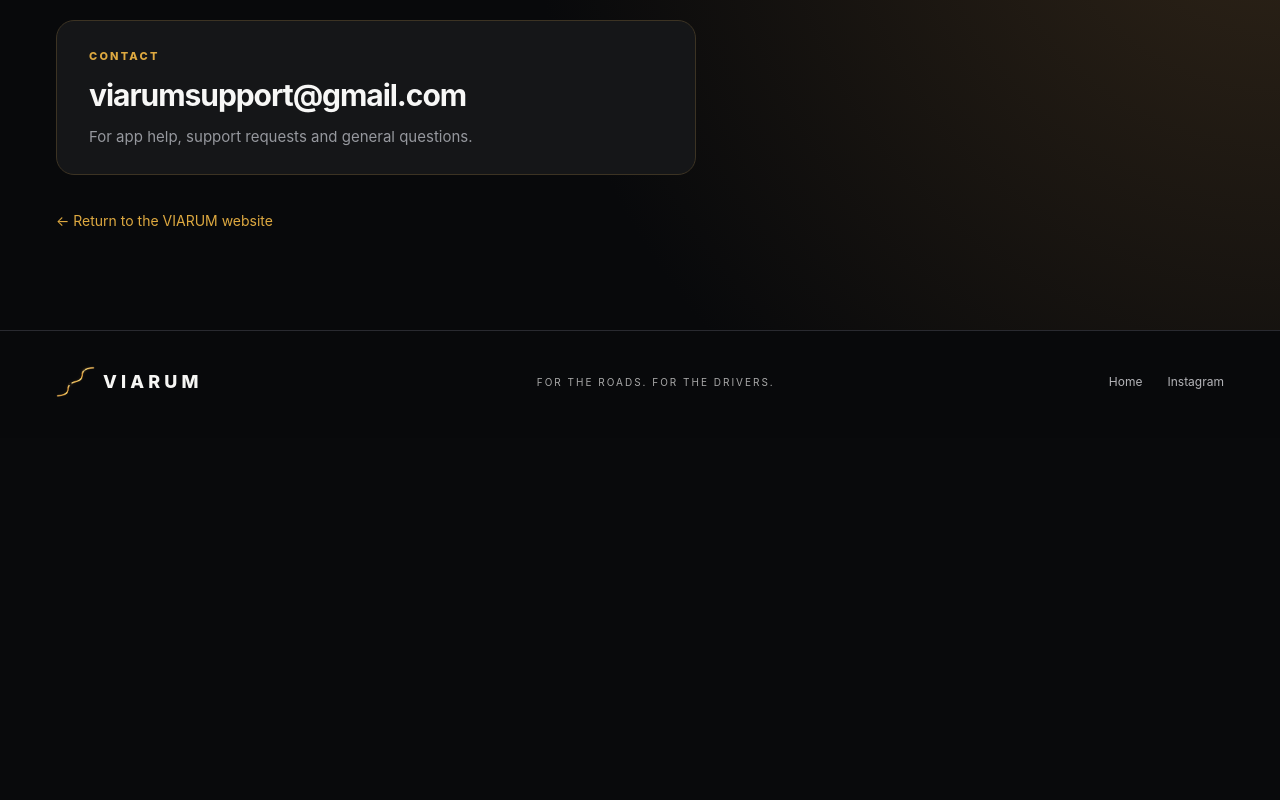
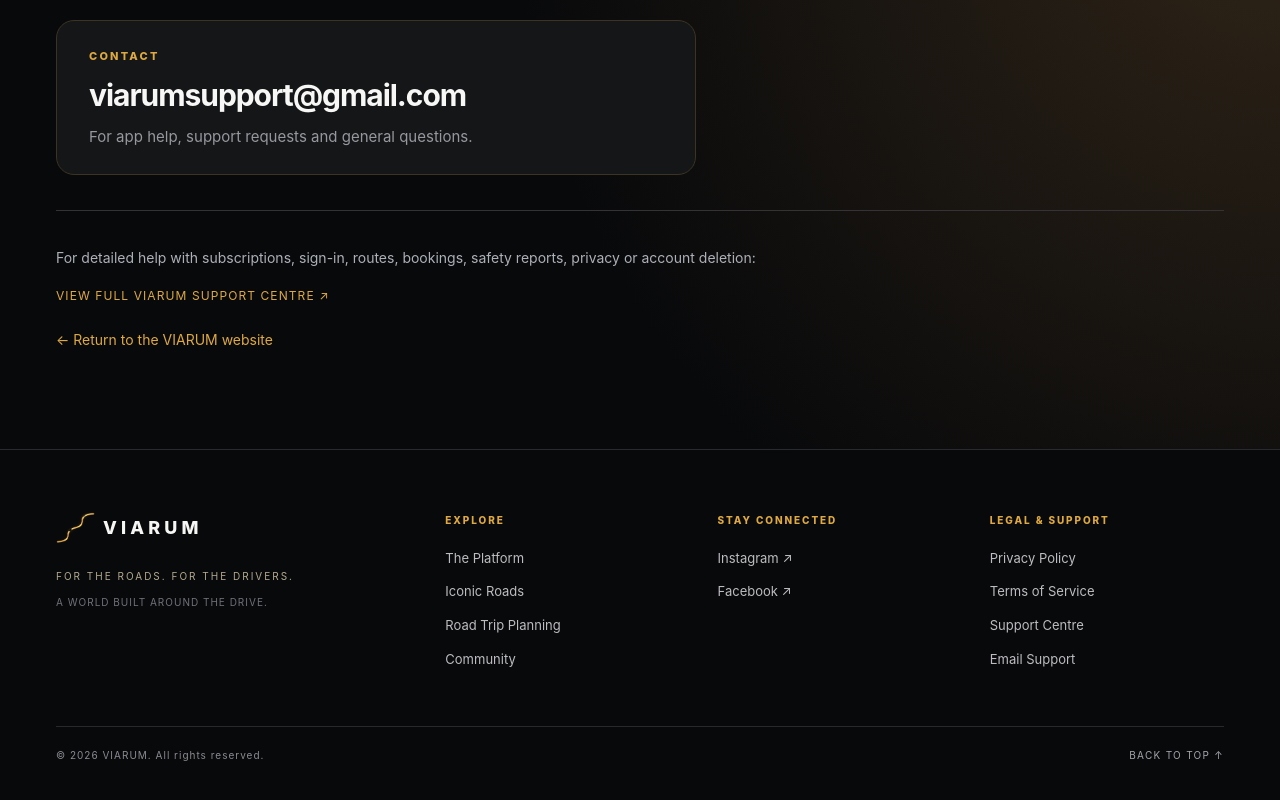
Before and after one commit to viarumapp/viarumapp.github.io, a plain HTML site: page support.html in a window 1280 px wide. Shown: the part 508-1308 px from the top of the page. Before the commit the page ends 946 px from the top, so only its background shows below. Drawn offline with Linux system fonts and the light colour scheme.

Commit message:
Add official Facebook and legal policy links with luxury footer

```diff
--- a/styles.css
+++ b/styles.css
@@ -242,3 +242,23 @@ em{font-style:normal;color:var(--gold)}
  .support-panel{padding:23px}
 }
 @media(prefers-reduced-motion:reduce){html{scroll-behavior:auto}.button{transition:none}}
+
+/* Official social and legal footer */
+.site-footer{padding-top:62px}
+.footer-luxe{display:grid;grid-template-columns:minmax(230px,1.5fr) repeat(3,minmax(140px,1fr));gap:38px;align-items:start}
+.footer-luxe .footer-identity{min-width:0}
+.footer-luxe .footer-identity p{font-size:10px;letter-spacing:.2em;margin-top:20px;color:#b5aa91;line-height:1.6}
+.footer-tagline{display:block;color:#70727a;font-size:10px;letter-spacing:.1em;margin-top:12px}
+.footer-luxe .footer-heading{font-size:10px;font-weight:800;letter-spacing:.19em;color:var(--gold);margin:2px 0 22px}
+.footer-luxe .footer-group nav{display:flex;flex-direction:column;align-items:flex-start;gap:13px}
+.footer-luxe .footer-group nav a{font-size:13px;color:#bdbdc1;letter-spacing:0;line-height:1.6;text-decoration:none;transition:color .2s ease}
+.footer-luxe .footer-group nav a:hover,.footer-luxe .footer-group nav a:focus{color:var(--gold)}
+.footer-base{display:flex;justify-content:space-between;align-items:center;gap:15px;flex-wrap:wrap;border-top:1px solid #27292d;padding-top:22px;margin-top:56px;color:#8b8c92;font-size:10px;letter-spacing:.1em}
+.footer-base a{color:#a4a5aa;font-size:10px;text-decoration:none;letter-spacing:.13em}
+.closing-actions{display:flex;gap:15px;flex-wrap:wrap;justify-content:center}
+.closing-actions .button{min-width:192px}
+.support-more{border-top:1px solid #343235;padding:21px 0 25px;margin-top:24px}
+.support-more p{font-size:14px;color:#aeb0b8;line-height:1.7}
+.support-more .text-back{font-size:12px;letter-spacing:.09em}
+@media(max-width:920px){.footer-luxe{grid-template-columns:repeat(2,minmax(0,1fr));gap:40px}.footer-identity{grid-column:span 2}}
+@media(max-width:640px){.site-footer{padding-top:48px}.footer-luxe{grid-template-columns:repeat(2,minmax(0,1fr));gap:30px}.footer-identity{grid-column:span 2}.footer-luxe .footer-heading{font-size:9px}.footer-luxe .footer-group nav a{font-size:12px}.closing-actions{width:min(100%,340px);flex-direction:column}.closing-actions .button{width:100%}.footer-base{margin-top:36px}}
--- a/support.html
+++ b/support.html
@@ -19,7 +19,15 @@
     </div>
     <nav class="mobile-nav" id="mobile-nav" hidden aria-label="Mobile navigation"><a href="index.html">Home</a><a href="index.html#explore">Explore</a><a href="index.html#roads">Iconic Roads</a></nav>
   </header>
-  <main id="main" class="support-main"><div class="container support-content"><p class="eyebrow"><span class="gold-rule"></span> VIARUM SUPPORT</p><h1>WE'RE HERE<br>FOR THE <em>DRIVERS.</em></h1><p>Need help, have a question or want to contact the VIARUM team? Reach us directly at our official support email.</p><div class="support-panel"><p>CONTACT</p><a href="mailto:viarumsupport@gmail.com">viarumsupport@gmail.com</a><span>For app help, support requests and general questions.</span></div><a class="text-back" href="index.html">← Return to the VIARUM website</a></div></main>
-  <footer class="site-footer"><div class="container footer-inner"><div class="footer-brand"><img src="assets/viarum-mark.png" alt="" width="40" height="35"><span>VIARUM</span></div><p>FOR THE ROADS. FOR THE DRIVERS.</p><nav aria-label="Footer navigation"><a href="index.html">Home</a><a href="https://www.instagram.com/viarumapp/" target="_blank" rel="noopener noreferrer">Instagram</a></nav></div></footer>
+  <main id="main" class="support-main"><div class="container support-content"><p class="eyebrow"><span class="gold-rule"></span> VIARUM SUPPORT</p><h1>WE'RE HERE<br>FOR THE <em>DRIVERS.</em></h1><p>Need help, have a question or want to contact the VIARUM team? Reach us directly at our official support email.</p><div class="support-panel"><p>CONTACT</p><a href="mailto:viarumsupport@gmail.com">viarumsupport@gmail.com</a><span>For app help, support requests and general questions.</span></div><div class="support-more"><p>For detailed help with subscriptions, sign-in, routes, bookings, safety reports, privacy or account deletion:</p><a class="text-back" href="https://viarumapp.github.io/viarum/support.html">VIEW FULL VIARUM SUPPORT CENTRE ↗</a></div><a class="text-back" href="index.html">← Return to the VIARUM website</a></div></main>
+  <footer class="site-footer">
+ <div class="container footer-inner footer-luxe">
+  <div class="footer-identity"><a class="footer-brand" href="index.html" aria-label="VIARUM home"><img src="assets/viarum-mark.png" alt="" width="40" height="35"><span>VIARUM</span></a><p>FOR THE ROADS. FOR THE DRIVERS.</p><span class="footer-tagline">A WORLD BUILT AROUND THE DRIVE.</span></div>
+  <div class="footer-group"><p class="footer-heading">EXPLORE</p><nav aria-label="Explore"><a href="index.html#explore">The Platform</a><a href="index.html#roads">Iconic Roads</a><a href="index.html#planner">Road Trip Planning</a><a href="index.html#community">Community</a></nav></div>
+  <div class="footer-group"><p class="footer-heading">STAY CONNECTED</p><nav aria-label="Social media"><a href="https://www.instagram.com/viarumapp/" target="_blank" rel="noopener noreferrer">Instagram ↗</a><a href="https://www.facebook.com/profile.php?id=1287284864467090" target="_blank" rel="noopener noreferrer">Facebook ↗</a></nav></div>
+  <div class="footer-group"><p class="footer-heading">LEGAL & SUPPORT</p><nav aria-label="Legal and support"><a href="https://viarumapp.github.io/viarum/privacy.html">Privacy Policy</a><a href="https://viarumapp.github.io/viarum/terms.html">Terms of Service</a><a href="https://viarumapp.github.io/viarum/support.html">Support Centre</a><a href="mailto:viarumsupport@gmail.com">Email Support</a></nav></div>
+ </div>
+ <div class="container footer-base"><span>© 2026 VIARUM. All rights reserved.</span><a href="#top">BACK TO TOP ↑</a></div>
+</footer>
 </body>
 </html>
```
Also changed, not shown: index.html (+9 -7 lines), sitemap.xml (+5 -2 lines).
